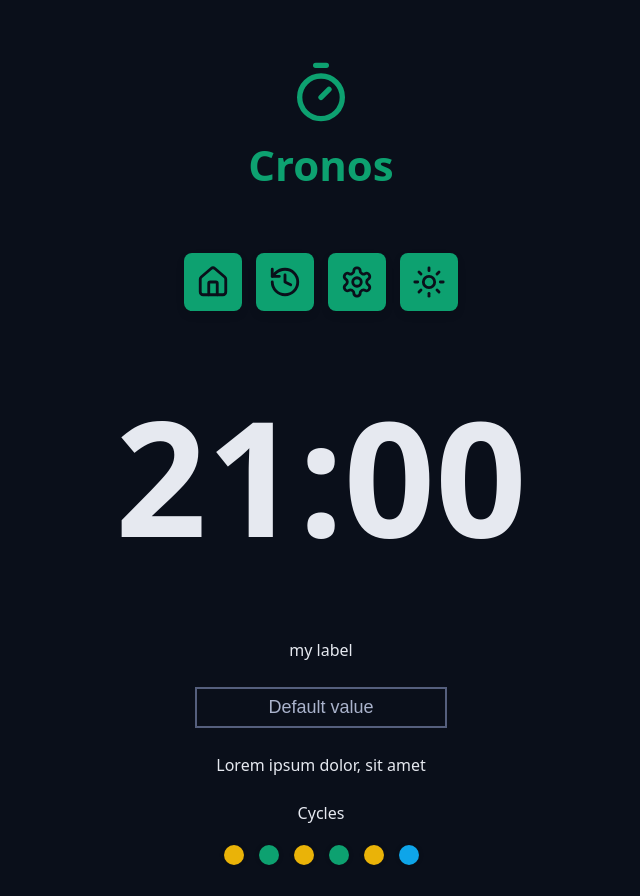
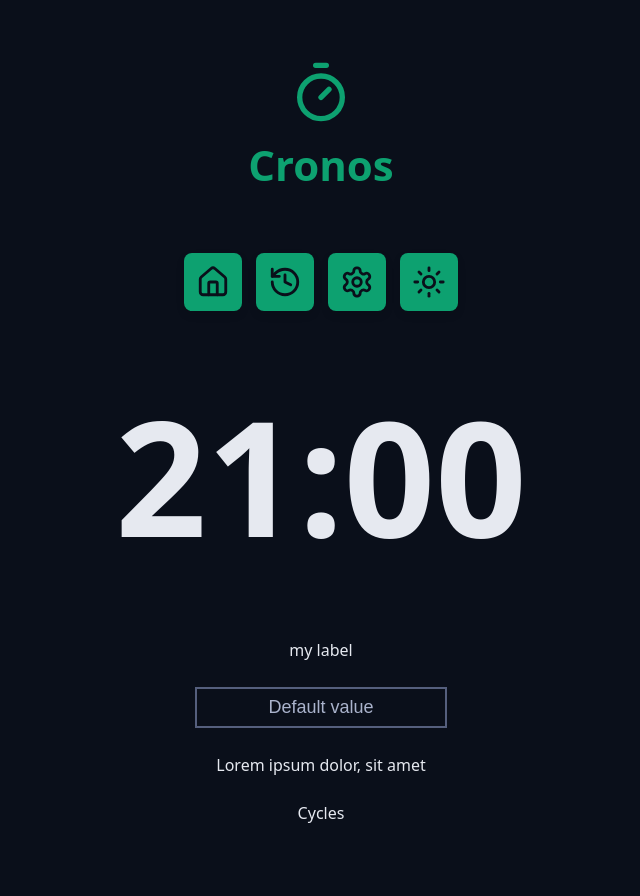
Before and after one commit to RillianDiello/cronos-pomodo, a React app: page / in a window 1280 px wide. Shown: the top 896 px of the page, without its empty margins (319-959 px from the left). Built offline with nearby package versions, Linux system fonts and the light colour scheme; the HTML template or start-up script is replaced by a standard one.

Commit message:
Using context on cycles to define the cycles classes

```diff
--- a/src/components/Cycles/index.tsx
+++ b/src/components/Cycles/index.tsx
@@ -1,16 +1,33 @@
+import { useTaskContext } from "../../contexts/TaskContext/useTaskContext";
+import { getNextCycle } from "../../utils/getNextCycle";
+import { getNextCycleType } from "../../utils/getNextCycleType";
 import styles from "./styles.module.css";
 
 export function Cycles() {
+  const { state } = useTaskContext();
+  const cycleSteps = Array.from({ length: state.currentCycle });
+  const cycleDescriptionMap = {
+    workTime: "Focus",
+    shortBreakTime: "Short break",
+    longBreakTime: "Long break",
+  };
   return (
     <div className={styles.cycles}>
       <span>Cycles</span>
       <div className={styles.cycleDots}>
-        <span className={`${styles.cycleDot} ${styles.workTime}`}></span>
-        <span className={`${styles.cycleDot} ${styles.shortBreakTime}`}></span>
-        <span className={`${styles.cycleDot} ${styles.workTime}`}></span>
-        <span className={`${styles.cycleDot} ${styles.shortBreakTime}`}></span>
-        <span className={`${styles.cycleDot} ${styles.workTime}`}></span>
-        <span className={`${styles.cycleDot} ${styles.longBreakTime}`}></span>
+        {cycleSteps.map((_, index) => {
+          const nextCycle = getNextCycle(index);
+          const nextCycleType = getNextCycleType(nextCycle);
+
+          return (
+            <span
+              key={`${nextCycleType}_${nextCycle}`}
+              className={`${styles.cycleDot} ${styles[nextCycleType]}`}
+              aria-label={`Cycle Indicator ${cycleDescriptionMap[nextCycleType]}`}
+              title={`Cycle Indicator ${cycleDescriptionMap[nextCycleType]}`}
+            ></span>
+          );
+        })}
       </div>
     </div>
   );
```
